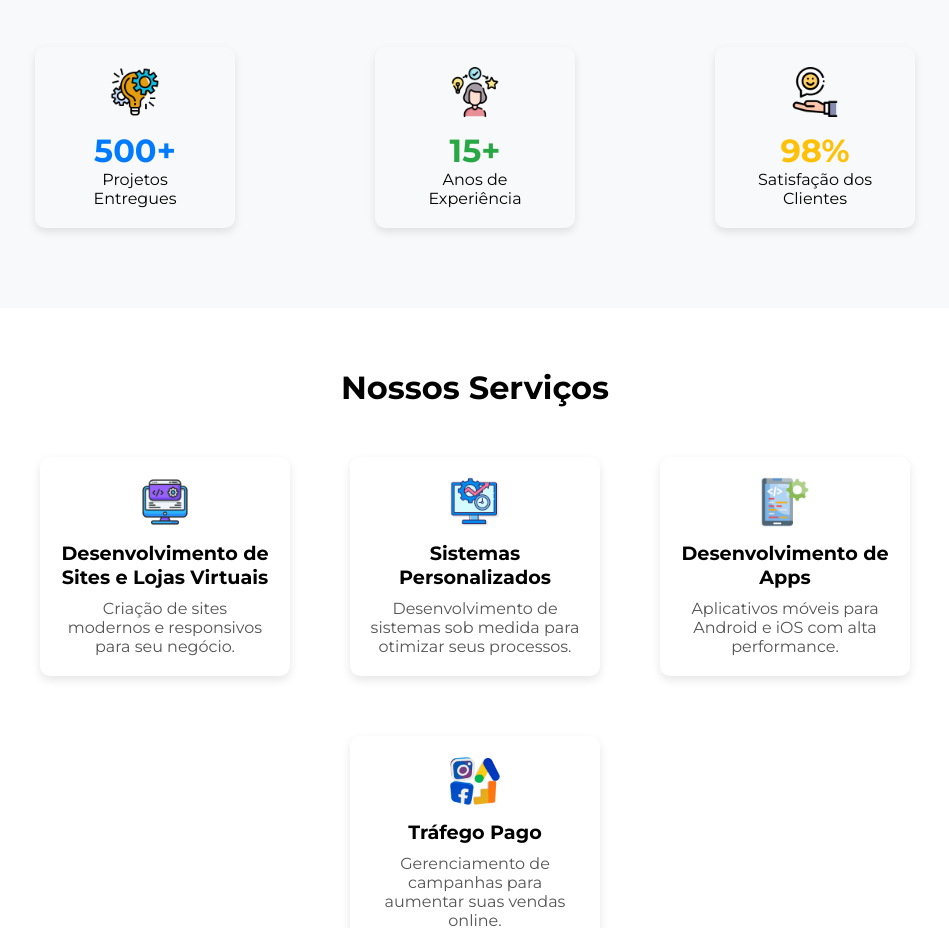
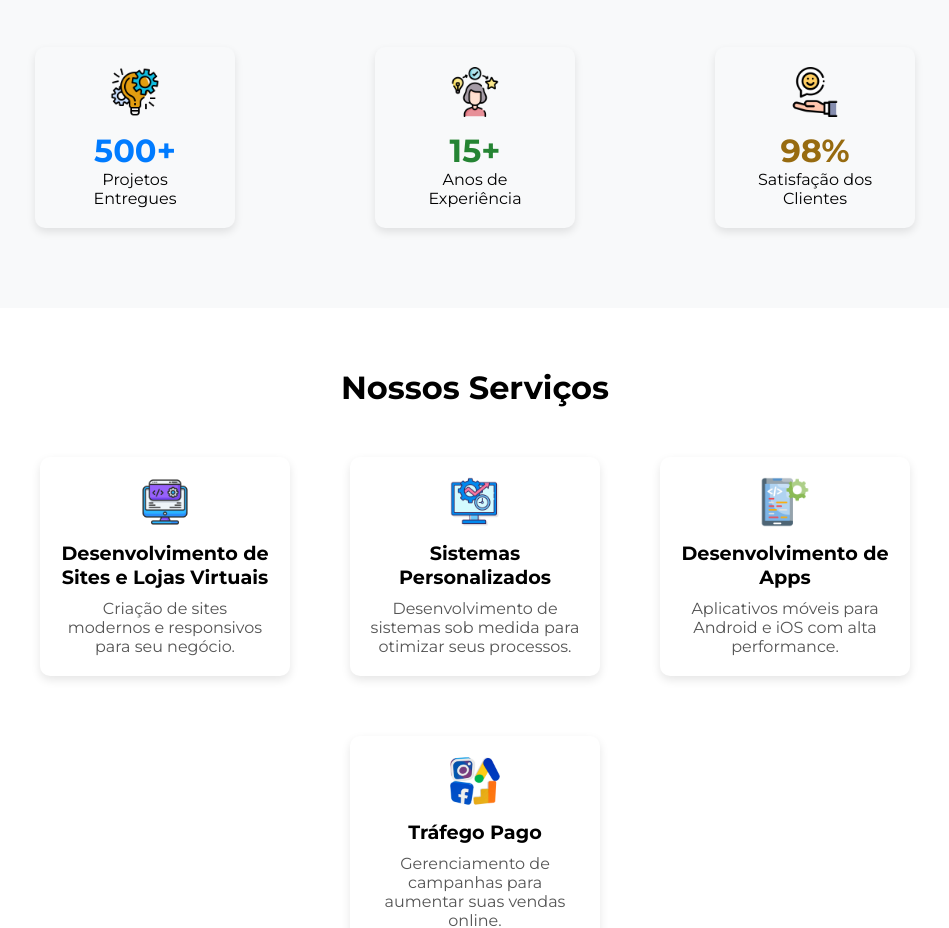
Before and after one commit to antoni0jsneto/reidocodigo, a plain HTML site: page index.html in a window 1280 px wide. Shown: the part 1640-2568 px from the top of the page, without its empty margins (165-1114 px from the left). Drawn offline with nearby package versions, Linux system fonts and the light colour scheme; no server answers.

Commit message:
style: adjusted contrast

```diff
--- a/index.html
+++ b/index.html
@@ -173,12 +173,12 @@
         </div>
         <div class="stat-box">
           <img src="/images/experience-icon.webp" alt="Experiência" />
-          <h3 style="color: #28a745">15+</h3>
+          <h3 style="color: #258433">15+</h3>
           <p>Anos de Experiência</p>
         </div>
         <div class="stat-box">
           <img src="/images/satisfaction-icon.webp" alt="Satisfação" />
-          <h3 style="color: #ffc107">98%</h3>
+          <h3 style="color: #976b10">98%</h3>
           <p>Satisfação dos Clientes</p>
         </div>
       </div>
```
